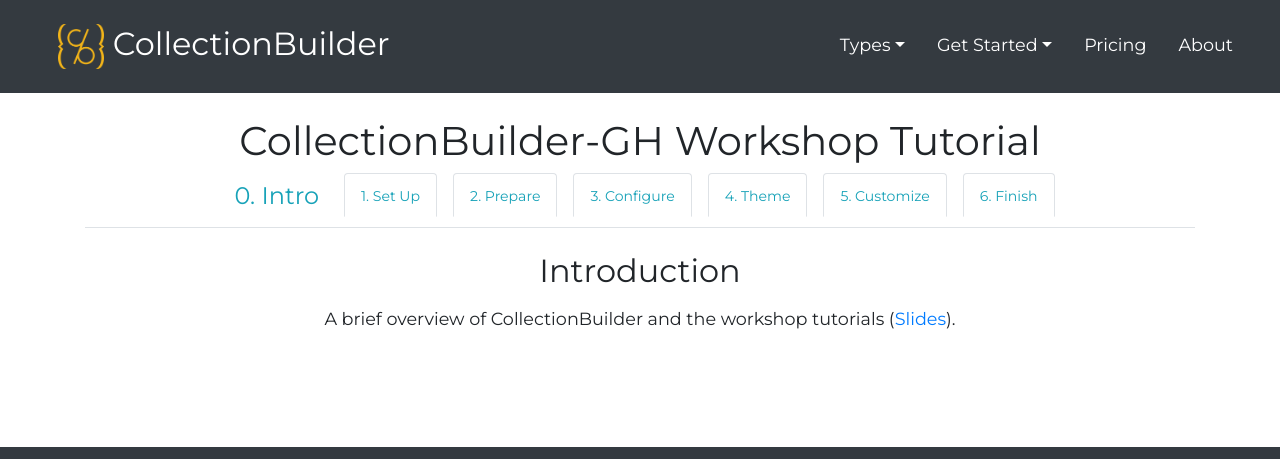
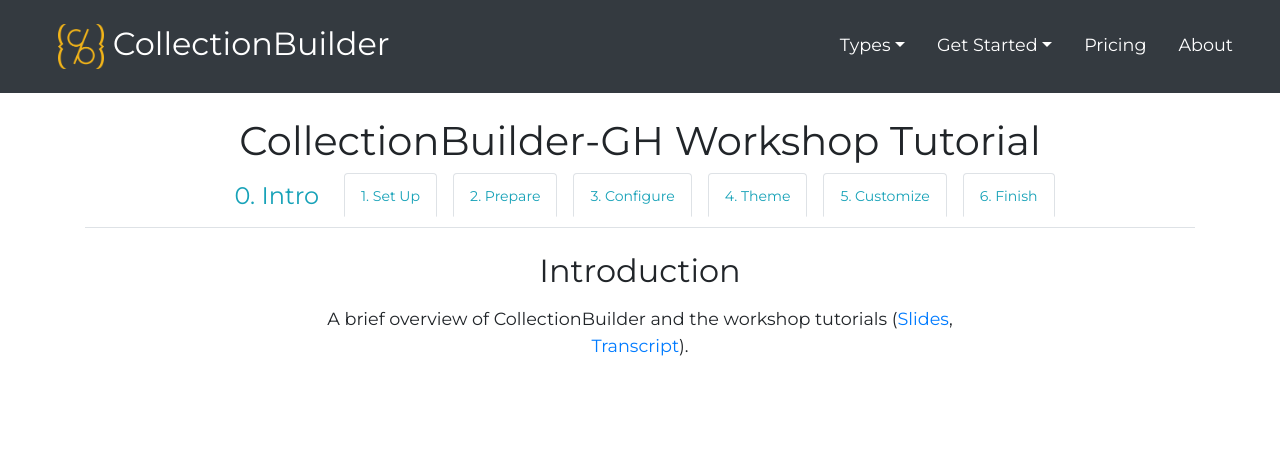
Before and after one commit to CollectionBuilder/collectionbuilder.github.io, a Jekyll site: the page built from _workshop-gh/introduction.md, in a window 1280 px wide, cut to the strip 0-459 px from the top of the page. Built offline with Jekyll 4.4.1, drawn with Linux system fonts in a browser that asks for light colours; comment, search, counter and statistics services are not loaded.

Commit message:
add intro transcript link

```diff
--- a/_workshop-gh/introduction.md
+++ b/_workshop-gh/introduction.md
@@ -4,5 +4,5 @@
 video: dbKNr3wuiuQ
 title: Introduction
 shorttitle: Intro
-overview: "A brief overview of CollectionBuilder and the workshop tutorials (<a href='https://osf.io/qwru7/' target='_blank' rel='noopener'>Slides</a>)."
+overview: "A brief overview of CollectionBuilder and the workshop tutorials (<a href='https://osf.io/qwru7/' target='_blank' rel='noopener'>Slides</a>, <a href='https://osf.io/f6bx3/'  target='_blank' rel='noopener'>Transcript</a>)."
 ---
```
